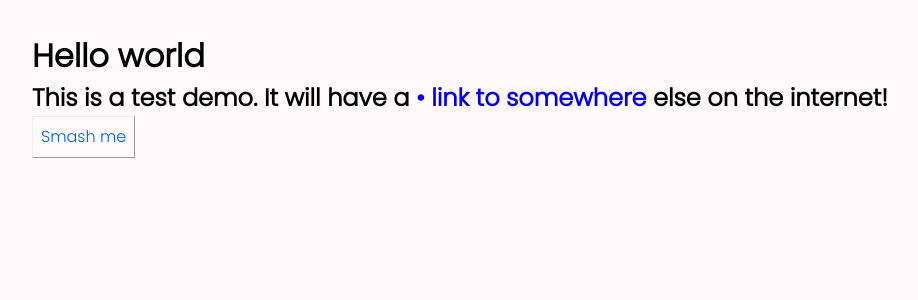
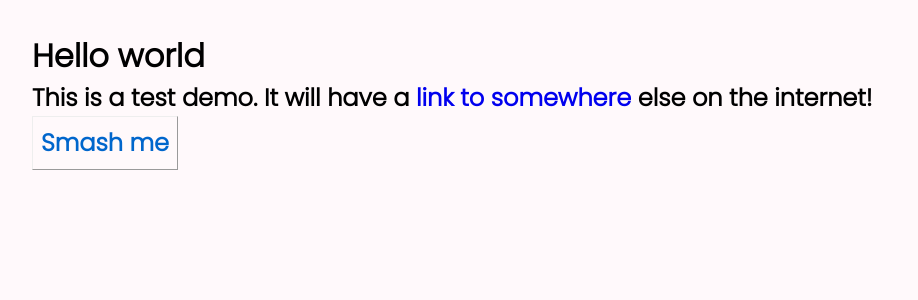
Before and after one commit to drunkenvalley/nextjs-uni-micro-demo, a Next.js app: page / in a window 1280 px wide. Shown: the top 300 px of the page, without its empty margins (0-918 px from the left). Built offline with nearby package versions, Linux system fonts and the light colour scheme.

Commit message:
'abstract' feels a bit redundant

```diff
--- a/app/page.tsx
+++ b/app/page.tsx
@@ -4,8 +4,11 @@ export default function Page() {
             <h1>
                 Hello world
             </h1>
-            <h2>This is a test demo. It will have a <a href="google.com">&bull; link to somewhere</a> else on the internet!</h2>
-            <button type="button">Smash me</button>
+            <h2>
+                This is a test demo. It will have a <a className="link" href="google.com">link to somewhere</a> else on the internet!
+                <br />
+                <button className="button" type="button">Smash me</button>
+            </h2>
         </>
     )
 }
--- a/styles/abstract.scss
+++ /dev/null
@@ -1,55 +0,0 @@
-@use "variables.scss" as *;
-@use "mixins.scss" as *;
-
-body {
-    font-family: var(--font-poppins);
-    font-weight: 200;
-}
-
-a {
-    position: relative;
-    text-decoration: none;
-    outline-offset: .25em;
-
-    &::before {
-        content: "";
-        position: absolute;
-        bottom: 0;
-        left: 0;
-        right: 100%;
-        height: .05em;
-        background-color: currentColor;
-        transition: all 100ms ease-in-out;
-    }
-    @include hover {
-        &::before {
-            right: max(calc(100% - 3ch), 40%);
-        }
-    }
-}
-
-button {
-    position: relative;
-    background-color: transparent;
-    color: #{$blue};
-    border-width: .05em;
-    border-color: currentColor;
-    padding: #{map-get($map: $spacing-multiplier, $key: 1)}em;
-
-    &::before {
-        content: "";
-        position: absolute;
-        bottom: 0;
-        left: 0;
-        right: 0;
-        top: 100%;
-        background-color: currentColor;
-        transition: all 100ms ease-in-out;
-    }
-
-    @include hover {
-        &::before {
-            top: calc(100% - .1em);
-        }
-    }
-}
--- a/styles/cube.scss
+++ b/styles/cube.scss
@@ -9,6 +9,10 @@
 }
 
 /* Utility */
+body {
+    font-family: var(--font-poppins);
+    font-weight: 200;
+}
 
 .text {
     @include use-map ($colors) using ($value) {
@@ -29,5 +33,52 @@
 .pr { @include all-spacing($spacing-multiplier, "padding", $unit: "em"); }  // It changes with the size of the element it's in.
 
 /* Block */
+.button {
+    position: relative;
+    background-color: transparent;
+    color: get-color("blue");
+    border-width: .05em;
+    border-color: currentColor;
+    padding: get-size(1);
+
+    &::before {
+        content: "";
+        position: absolute;
+        bottom: 0;
+        left: 0;
+        right: 0;
+        top: 100%;
+        background-color: currentColor;
+        transition: all 100ms ease-in-out;
+    }
+
+    @include hover {
+        &::before {
+            top: calc(100% - .2em);
+        }
+    }
+}
+
+.link {
+    position: relative;
+    text-decoration: none;
+    outline-offset: .25em;
+
+    &::before {
+        content: "";
+        position: absolute;
+        bottom: 0;
+        left: 0;
+        right: 100%;
+        height: .05em;
+        background-color: currentColor;
+        transition: all 100ms ease-in-out;
+    }
+    @include hover {
+        &::before {
+            right: max(calc(100% - 3ch), 40%);
+        }
+    }
+}
 
 /* Exception */
--- a/styles/main.scss
+++ b/styles/main.scss
@@ -1,3 +1,2 @@
 @use "reset.scss" as *;
-@use "abstract.scss" as *;
 @use "cube.scss" as *;
--- a/styles/mixins.scss
+++ b/styles/mixins.scss
@@ -1,4 +1,7 @@
 @use "variables.scss" as *;
+
+// Maybe slightly misleading name; this is mixins and functions.
+// It just seems a bit contrived to separate them.
 
 @mixin use-map ($map) {
     @each $name, $value in $map {
@@ -49,3 +52,12 @@
         @content();
     }
 }
+
+@function get-color($color) {
+    @return map-get($map: $colors, $key: $color);
+}
+
+@function get-size($multiplier, $unit: "rem") {
+    $val: map-get($map: $spacing-multiplier, $key: $multiplier);
+    @return #{$val}#{$unit};
+}
--- a/styles/variables.scss
+++ b/styles/variables.scss
@@ -1,15 +1,9 @@
-$snow: #FFF9FB;
-$gray: #bec1ca;
-$dark: #252627;
-$blue: #0066cc;
-$fire: #BB0A21;
-
 $colors: (
-    snow: $snow,
-    gray: $gray,
-    dark: $dark,
-    blue: $blue,
-    fire: $fire,
+    "snow": #FFF9FB,
+    "gray": #bec1ca,
+    "dark": #252627,
+    "blue": #0066cc,
+    "fire": #BB0A21,
 ) !default;
 
 // Generic media breakpoints used widely on the internet.
```
